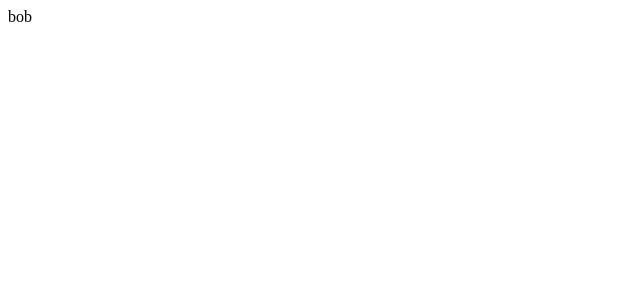
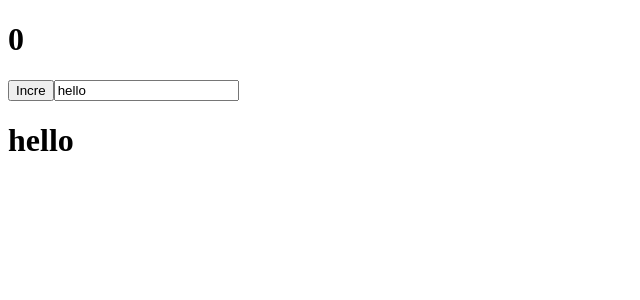
Before and after one commit to Skllit/Angular-cs, an Angular app in the folder firstapp/: page / in a window 1280 px wide. Shown: the top 300 px of the page, without its empty margins (0-640 px from the left). Built offline with nearby package versions, Linux system fonts and the light colour scheme.

Commit message:
Databinding

```diff
--- a/firstapp/src/app/app.component.html
+++ b/firstapp/src/app/app.component.html
@@ -1 +1,5 @@
-{{title}}
+<h1>{{counter}}</h1>
+<button (click)="incrementCounter()">Incre</button>
+
+<input type="text" [(ngModel)]="inputText"/>
+<h1>{{inputText}}</h1>
--- a/firstapp/src/app/app.component.ts
+++ b/firstapp/src/app/app.component.ts
@@ -1,6 +1,7 @@
 import { MessageService } from './Services/message.service';
 import { Component, OnInit } from '@angular/core';
-
+import { NgModule } from '@angular/core';
+import { FormsModule } from '@angular/forms';
 @Component({
   selector: 'app-root',
   templateUrl: './app.component.html',
@@ -10,7 +11,12 @@ import { Component, OnInit } from '@angular/core';
 // implements OnInit
 export class AppComponent {
   title:string="bob";
+  counter:number=0;
 
+  inputText:string="hello";
 
+  incrementCounter(){
+    this.counter++;
+  }
 
 }
--- a/firstapp/src/app/app.module.ts
+++ b/firstapp/src/app/app.module.ts
@@ -1,6 +1,6 @@
 import { NgModule } from '@angular/core';
 import { BrowserModule } from '@angular/platform-browser';
-
+import { FormsModule } from '@angular/forms';
 import { AppRoutingModule } from './app-routing.module';
 import { AppComponent } from './app.component';
 import { AppendPipe } from './pipes/append.pipe';
@@ -12,7 +12,7 @@ import { MessageService } from './Services/message.service';
     AppendPipe
   ],
   imports: [
-    BrowserModule,
+    BrowserModule,FormsModule,
     AppRoutingModule
   ],
   providers: [MessageService],
```
Also changed, not shown: 1 other file (tests, documents, lock files or other folders).
